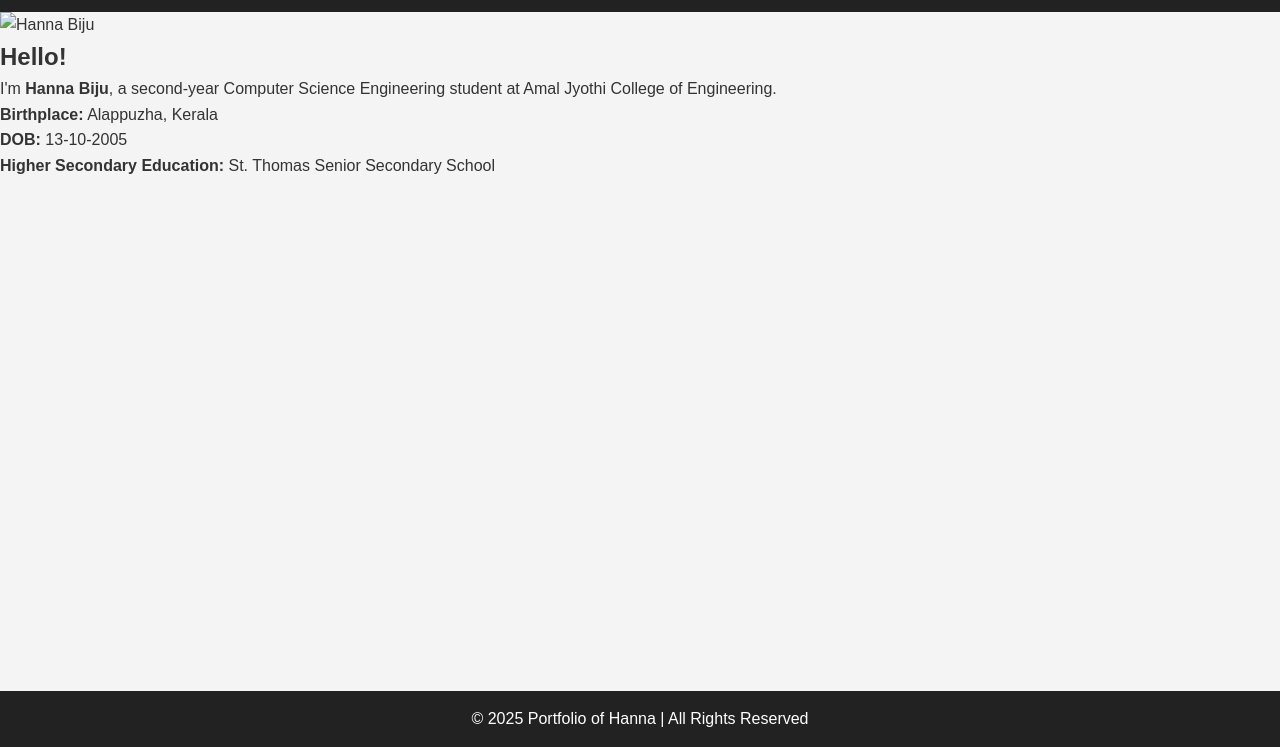
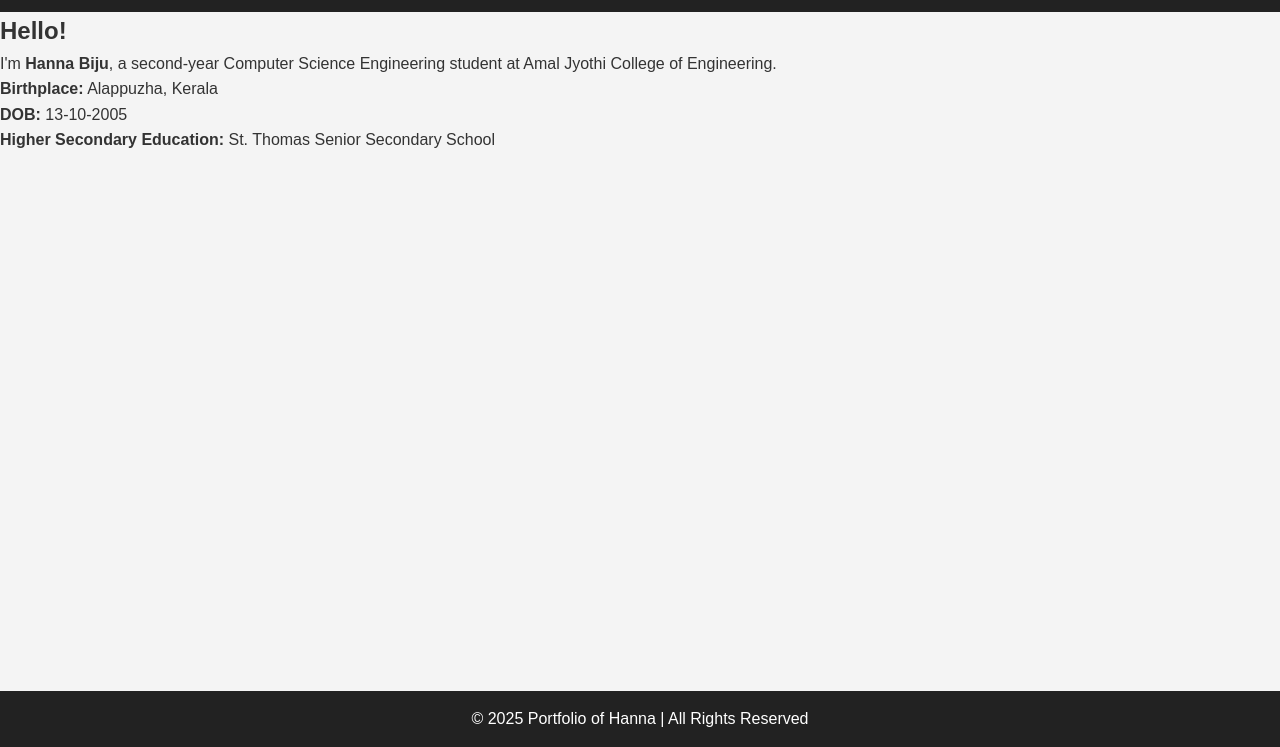
Before and after one commit to Hanna-234/portfolio, a plain HTML site: page about.html in a window 1280 px wide. Shown: the part 53-800 px from the top of the page. Drawn offline with Linux system fonts and the light colour scheme.

Commit message:
Reformat about.html with proper structure

```diff
--- a/about.html
+++ b/about.html
@@ -23,13 +23,7 @@
     </nav>
 
 <section class="about-section">
-        <div class="about-container">
-            <div class="about-image">
-                <img src="" alt="Hanna Biju">
-            </div>
-
-
-     <div class="about-content">
+  <div class="about-content">
                 <h1>Hello!</h1>
                 <p>I'm <strong>Hanna Biju</strong>, a second-year Computer Science Engineering student at Amal Jyothi College of Engineering.</p>
                 <p><strong>Birthplace:</strong> Alappuzha, Kerala</p>
```
